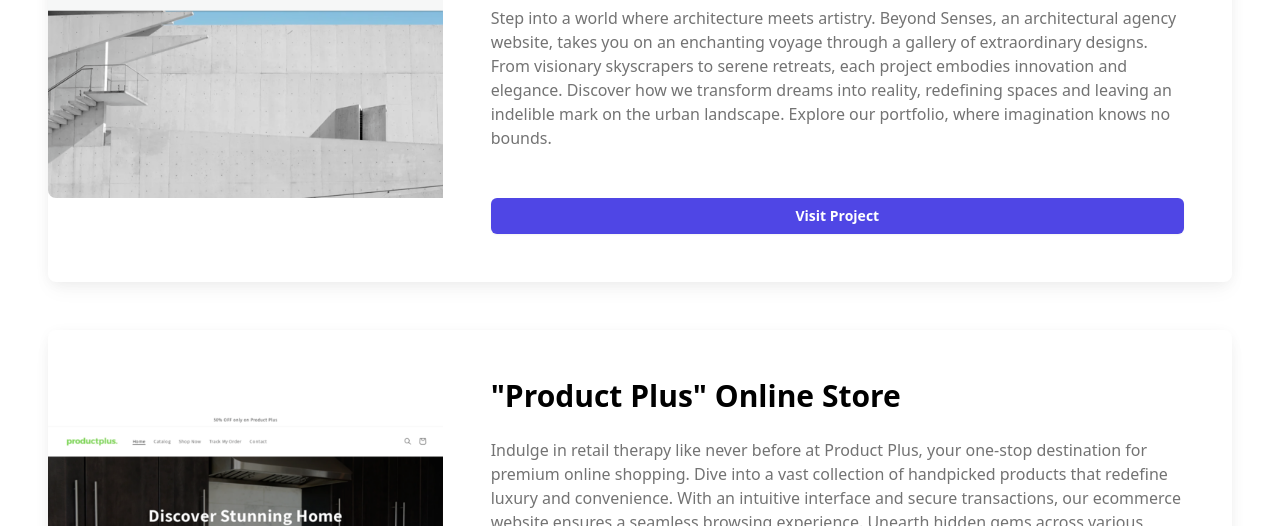
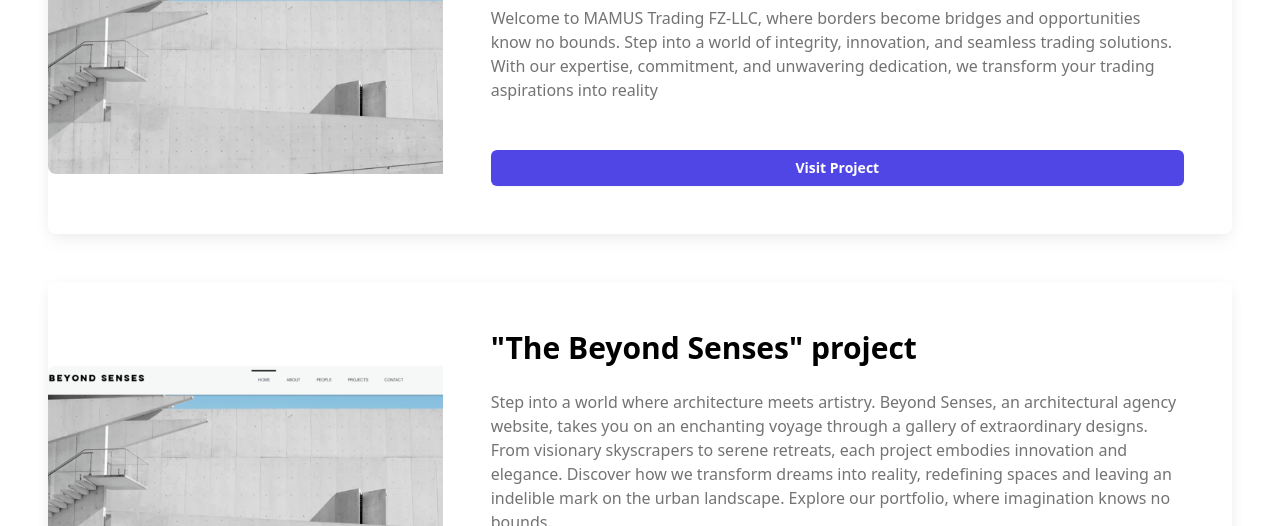
Before and after one commit to govindhansv/Eclipse-Designers, a plain HTML site: page index.html in a window 1280 px wide. Shown: the part 574-1100 px from the top of the page. Drawn offline with nearby package versions, Linux system fonts and the light colour scheme.

Commit message:
mamus added

```diff
--- a/index.html
+++ b/index.html
@@ -140,6 +140,34 @@
     <!-- Container for demo purpose -->
     <div class="container  px-12">
         <!-- Section: Design Block -->
+        <section class="mb-12 text-center md:text-left">
+            <div
+                class="block rounded-lg bg-white shadow-[0_2px_15px_-3px_rgba(0,0,0,0.07),0_10px_20px_-2px_rgba(0,0,0,0.04)] dark:bg-neutral-700">
+                <div class="flex flex-wrap items-center">
+                    <div class="block w-full shrink-0 grow-0 basis-auto md:w-4/12 lg:flex">
+                        <img src="./assets/beyondsenses.png" alt="Trendy Pants and Shoes"
+                            class="w-full rounded-t-lg md:rounded-tr-none md:rounded-bl-lg" />
+                    </div>
+                    <div class="w-full shrink-0 grow-0 basis-auto md:w-8/12">
+                        <div class="px-6 py-12 md:px-12">
+                            <h2 class="mb-6 text-3xl font-bold">
+                                <span class="text-danger dark:text-danger-500">"Mamus Trading"</span>
+                            </h2>
+                            <p class="mb-6 pb-2 text-neutral-500 dark:text-neutral-300">
+                                Welcome to MAMUS Trading FZ-LLC, where borders become bridges
+                                 and opportunities know no bounds. Step into a world of integrity,
+                                 innovation, and seamless trading solutions. With our expertise,
+                                  commitment, and unwavering dedication, we transform your trading
+                                  aspirations into reality
+                            </p>
+                            <a href="https://mamustrading.com/"
+                                class="mt-10 mr-3 block w-full rounded-md bg-indigo-600 px-3 py-2 text-center text-sm font-semibold text-white shadow-sm hover:bg-indigo-500 focus-visible:outline focus-visible:outline-2 focus-visible:outline-offset-2 focus-visible:outline-indigo-600">
+                                Visit Project</a>
+                        </div>
+                    </div>
+                </div>
+            </div>
+        </section>
         <section class="mb-12 text-center md:text-left">
             <div
                 class="block rounded-lg bg-white shadow-[0_2px_15px_-3px_rgba(0,0,0,0.07),0_10px_20px_-2px_rgba(0,0,0,0.04)] dark:bg-neutral-700">
```
